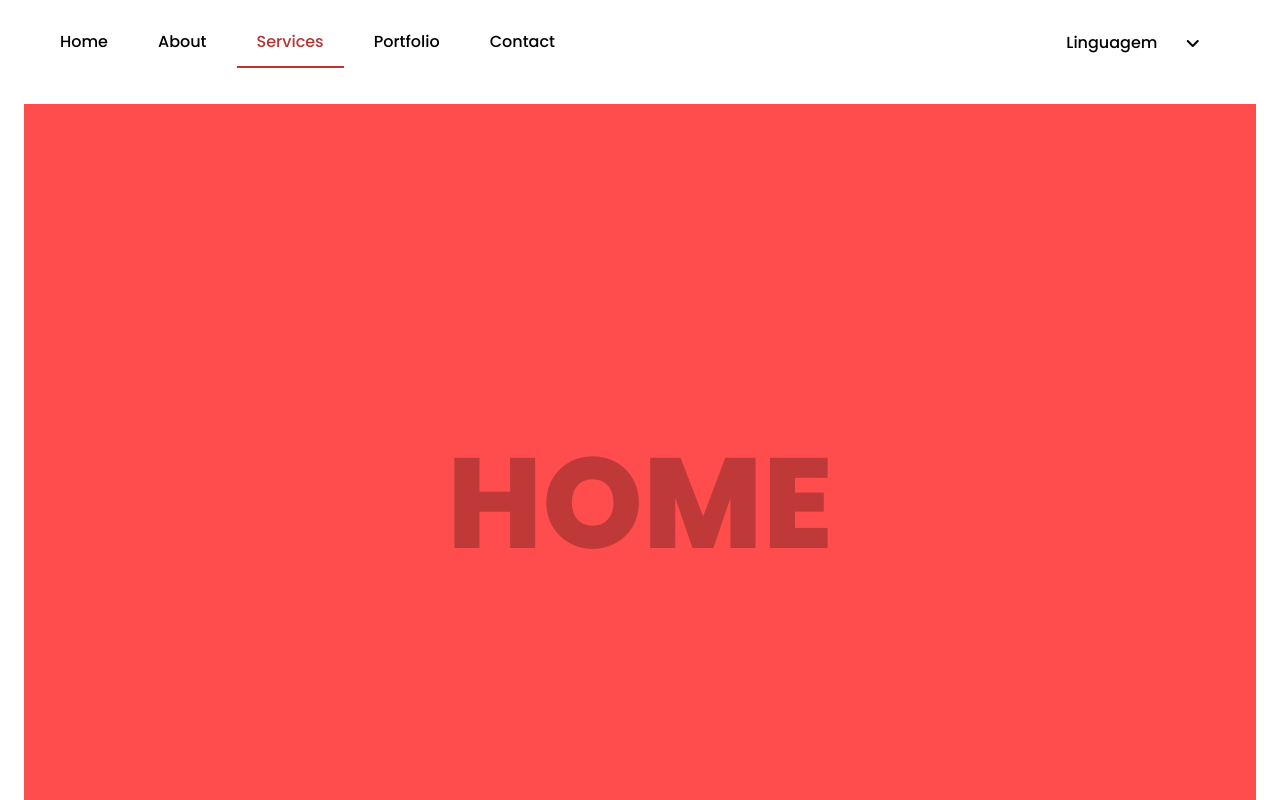
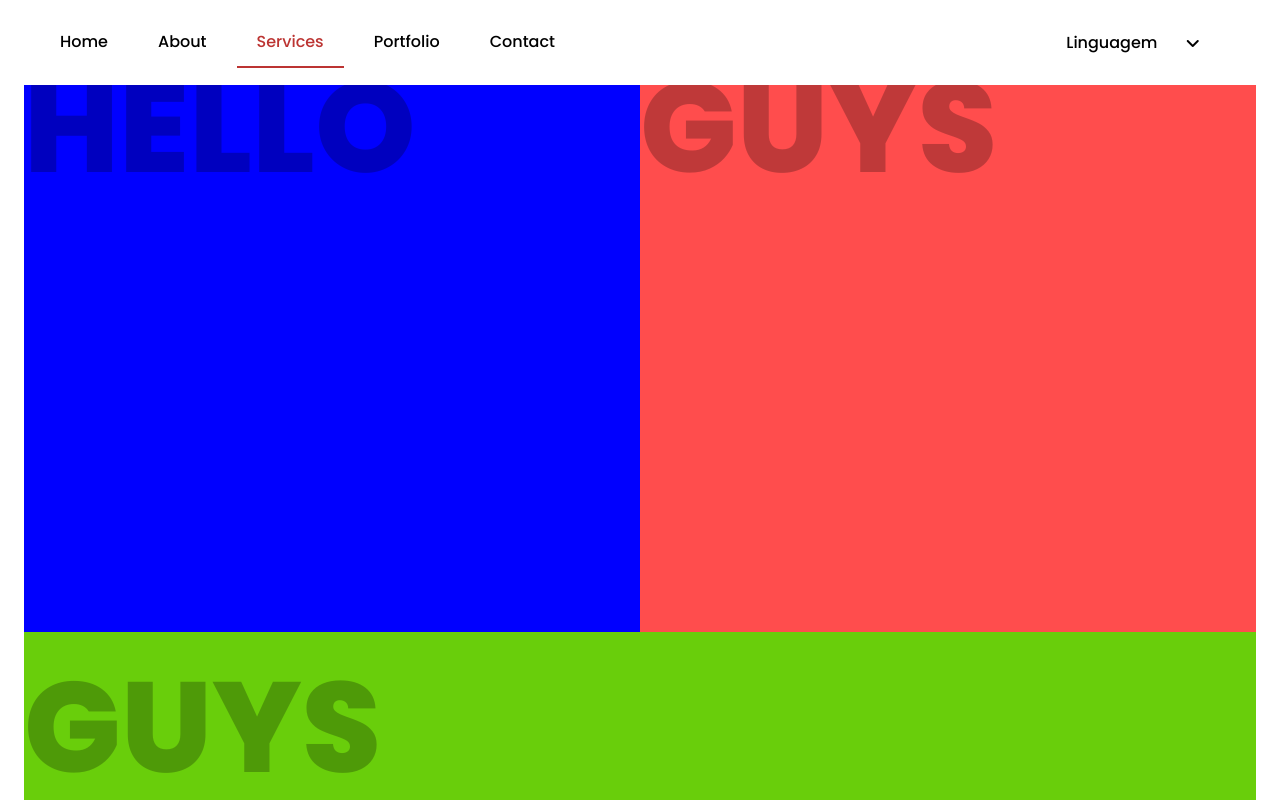
Before and after one commit to LuciusPinhal/portfolio, a Vue app: page / in a window 1280 px wide. Shown: the top 800 px of the page. Built offline with nearby package versions, Linux system fonts and the light colour scheme.

Commit message:
:construction: iniciando homePage

```diff
--- a/src/components/NavbarMenu.vue
+++ b/src/components/NavbarMenu.vue
@@ -1,4 +1,5 @@
 <template>
+    <!-- falta trabalhar resposividade -->
     <div id="nav" :class="{ active: activeSection === 'about' }">
         <div class="formNav">
            <nav class="tabsNav">
--- a/src/components/template/TableUser.vue
+++ b/src/components/template/PortifolioPages.vue
@@ -1,6 +1,6 @@
 <template>
   <div>
-    <section id="home" style="--clr:#ff4d4d;">{{ $t('Home') }}</section>
+    <section id="home" style="--clr:#ff4d4d;"><P_home /></section>
     <section id="about" style="--clr:#c56cf0;">{{ $t('About') }}</section>
     <section id="services" style="--clr:#ffeaa7;">{{ $t('Services') }}</section>
     <section id="portfolio" style="--clr:#17c0eb;">{{ $t('Portfolio') }}</section>
@@ -9,7 +9,7 @@
 </template>
 
 <script>
-
+import P_home from './src/P_Home.vue'
 
 
 
@@ -20,7 +20,7 @@ export default {
     };
   },
   components: {
-
+    P_home
   },
   computed: {
 
--- /dev/null
+++ b/src/components/template/src/P_Home.vue
@@ -0,0 +1,55 @@
+<template>
+	<div class="parent">
+	<div class="div1"> hello</div>
+	<div class="div2"> guys</div>
+	<div class="div3"> guys</div>
+	</div>
+</template>
+
+<script>
+
+
+
+
+export default {
+	data() {
+		return {
+
+		};
+	},
+	components: {
+
+	},
+	computed: {
+
+
+	},
+	methods: {
+
+
+	},
+	mounted() {
+
+
+	},
+	created() {
+
+	},
+};
+</script>
+
+<style scoped>
+.parent {
+	width: 100%;
+	height: 100%;
+	display: grid;
+	grid-template-columns: repeat(4, 1fr);
+	grid-template-rows: repeat(4, 1fr);
+	grid-column-gap: 0px;
+	grid-row-gap: 0px;
+}
+
+.div1 { grid-area: 1 / 1 / 4 / 3; background: blue;}
+.div2 { grid-area: 1 / 3 / 4 / 5; }
+.div3 { grid-area: 4 / 1 / 5 / 5; background: rgb(105, 206, 11);}
+</style>
--- a/src/components/template/src/locale.vue
+++ /dev/null
@@ -1,3 +0,0 @@
-<template>
-	teste
-</template>
--- a/src/router/index.js
+++ b/src/router/index.js
@@ -7,12 +7,7 @@ const routes = [
     name: 'HomeViewPage',
     component: HomeViewPage
   },
-  {
-    path: '/ListUserTable',
-    name: 'ListUserTable',
 
-    component: () => import(/* webpackChunkName: "ListUserTable" */ '../views/ListUserTable.vue')
-  }
 ]
 
 const router = createRouter({
--- a/src/views/HomeViewPage.vue
+++ b/src/views/HomeViewPage.vue
@@ -2,10 +2,7 @@
   <div>
     <div class="main-container">
       <div class="header-static">
-        <div class="form-header">
-          <h1>Tabela de Usuários</h1>
-        </div>
-        <TableUser />
+        <Pages />
       </div>
     </div>
   </div>
@@ -14,7 +11,7 @@
 
 
 <script>
-import TableUser from '../components/template/TableUser.vue'
+import Pages from '../components/template/PortifolioPages.vue'
 export default {
   name: 'HomeViewPage',
   data() {
@@ -23,7 +20,7 @@ export default {
     }
    },
   components: {
-     TableUser
+     Pages
   },
   methods: {
 
--- a/src/views/ListUserTable.vue
+++ /dev/null
@@ -1,32 +0,0 @@
-<template>
-    <div>
-        <div class="main-container">
-            <div class="form-header">
-                <h1>Table</h1>
-                <p>{{ $t('Detalhamento-de-usuários-referente-a-planilha') }}</p>
-            </div>
-
-        </div>
-    </div>
-</template>
-
-<script>
-
-export default {
-    name: 'ListUserTable',
-    components: {
-
-    }
-}
-</script>
-
-<style scoped>
-.form-header {
-    margin-bottom: 1.5rem;
-
-}
-
-.form-header>h1 {
-    text-align: left;
-}
-</style>
```
